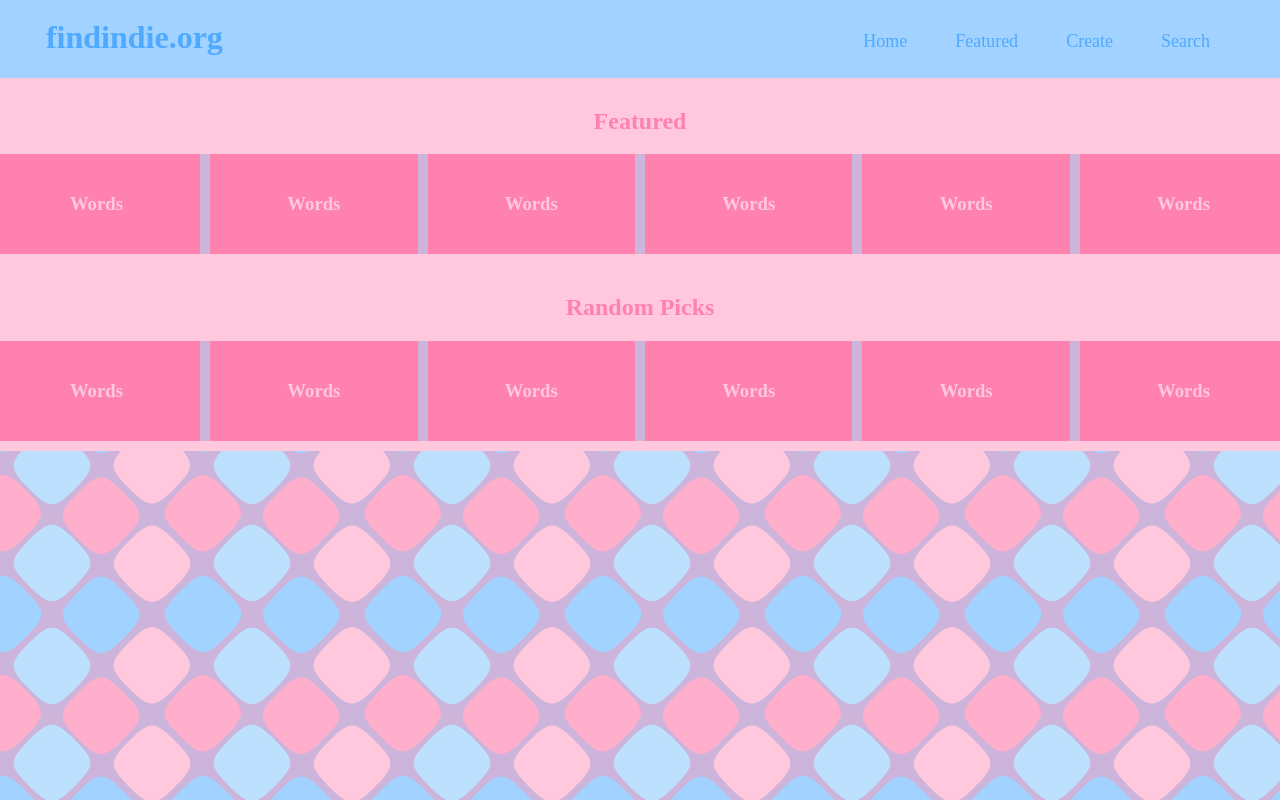
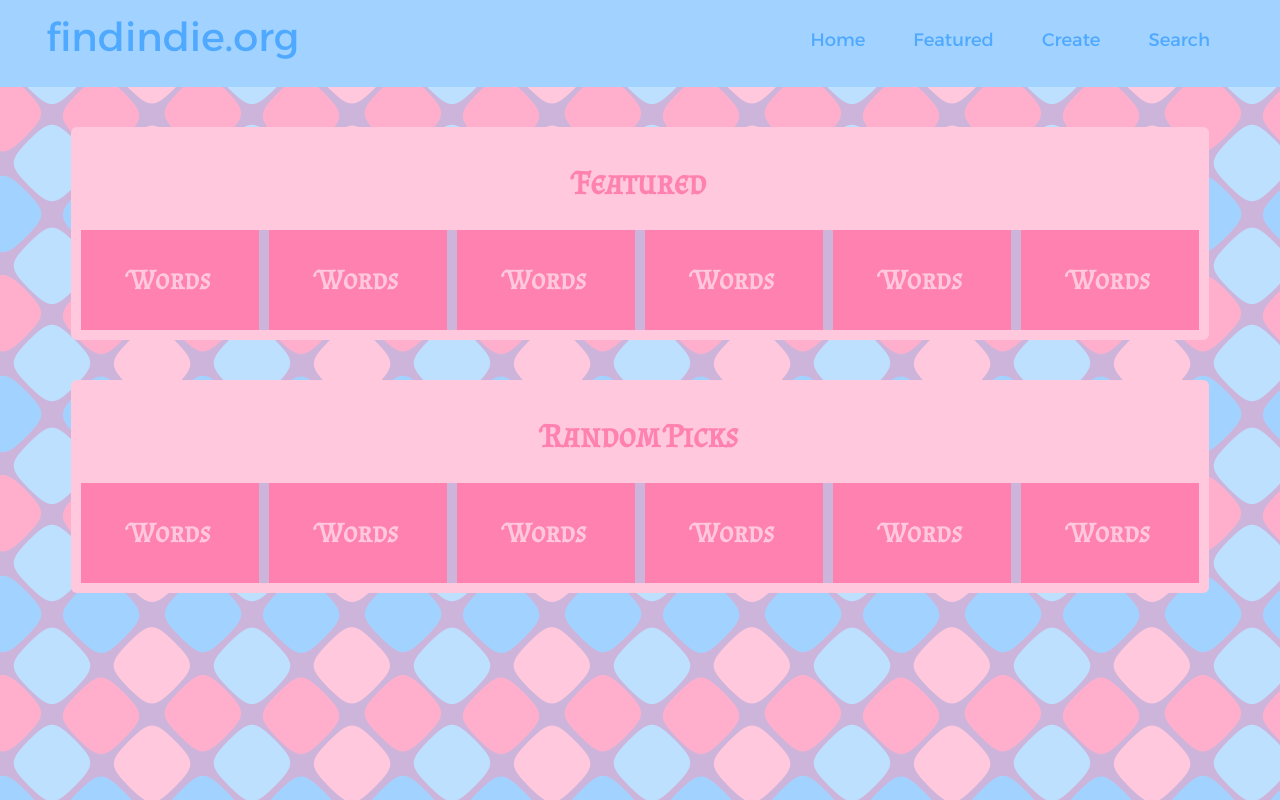
Before and after one commit to csw220001/findindie.org, a plain HTML site: page index.html in a window 1280 px wide. Drawn offline with Linux system fonts and the light colour scheme.

Commit message:
Added Fonts and adjusted styles

```diff
--- a/styles.css
+++ b/styles.css
@@ -1,19 +1,84 @@
-body {
-    text-align: center;
-    color: #4ea9ff;
-    background-color: #CDB4DB;
-    background-image: url(images/Karamela\ Tile\ 1.png);
+/* alexandria-regular - latin */
+@font-face {
+  font-display: swap; /* Check https://developer.mozilla.org/en-US/docs/Web/CSS/@font-face/font-display for other options. */
+  font-family: 'Alexandria';
+  font-style: normal;
+  font-weight: 400;
+  src: url('fonts/alexandria-v6-latin-regular.woff2') format('woff2'); /* Chrome 36+, Opera 23+, Firefox 39+, Safari 12+, iOS 10+ */
 }
 
-h2 {
-    color: #ff81af;
+/* almendra-sc-regular - latin */
+@font-face {
+  font-display: swap; /* Check https://developer.mozilla.org/en-US/docs/Web/CSS/@font-face/font-display for other options. */
+  font-family: 'Almendra SC';
+  font-style: normal;
+  font-weight: 400;
+  src: url('fonts/almendra-sc-v31-latin-regular.woff2') format('woff2'); /* Chrome 36+, Opera 23+, Firefox 39+, Safari 12+, iOS 10+ */
+}
+
+
+html {font-size: 16px;}
+
+body {
+  text-align: center;
+  color: #4ea9ff;
+  background-color: #CDB4DB;
+  background-image: url(images/Karamela\ Tile\ 1.png);
+  font-family: 'Alexandria', sans-serif;
+  font-weight: false;
+  line-height: 1.65;
+}
+
+p {
+  font-size: 1em;
+}
+
+h1,
+h2,
+h3,
+h4,
+h5 {
+  font-family: 'Almendra SC', serif;
+  font-weight: true;
+  line-height: 1.15;
+}
+
+h1,
+.text-size-h1 {
+  font-family: 'Alexandria', sans-serif;
+  font-weight: 400;
+  margin-top: 0;
+  font-size: 2.49em;
+}
+
+h2,
+.text-size-h2 {
+    font-size: 2.07em;
+    color: #ff81af; }
+
+h3,
+.text-size-h3 { font-size: 1.73em; }
+
+h4,
+.text-size-h4 { font-size: 1.44em; }
+
+h5,
+.text-size-h5 { font-size: 1.2em; }
+
+.text-caption { font-size: 0.83em; }
+
+small,
+.text-small {
+  font-size: 0.69em;
 }
 
 .content {
     background-color: #FFC8DD;
+    border-radius: 6px;
     padding: 10px;
-    margin-left: -2%;
-    margin-right: -2%;
+    margin-left: 5%;
+    margin-right: 5%;
+    margin-top: 40px;
 }
 
 .header {
@@ -22,10 +87,10 @@ h2 {
     display: flex;
     flex-flow: row nowrap;
     justify-content: space-between;
-    align-items: flex-end;
+    align-items: center;
     padding-left: 5%;
     padding-right: 5%;
-    padding-top: 15px;
+    padding-top: 2.5%;
     margin-top: -2%;
     margin-left: -2%;
     margin-right: -2%;
```
Also changed, not shown: fonts/alexandria-v6-latin-regular.woff2 (added), fonts/almendra-sc-v31-latin-regular.woff2 (added).
